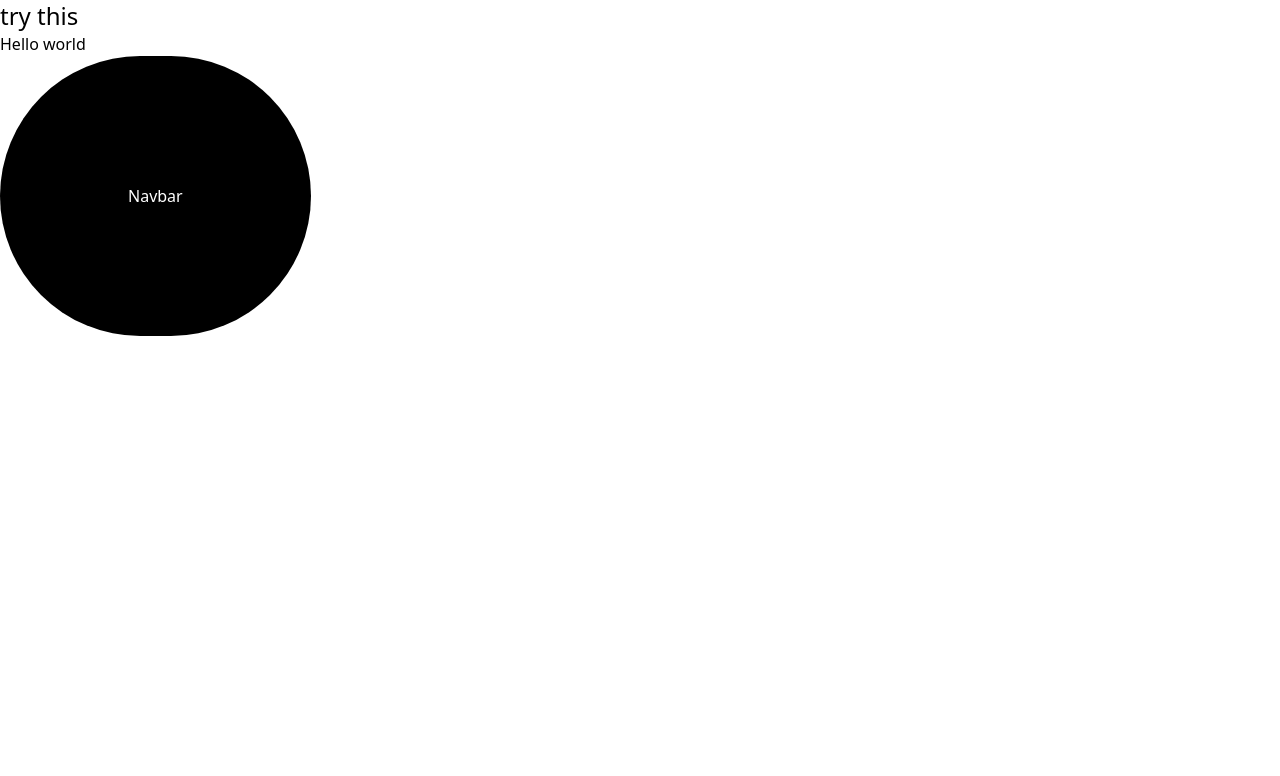
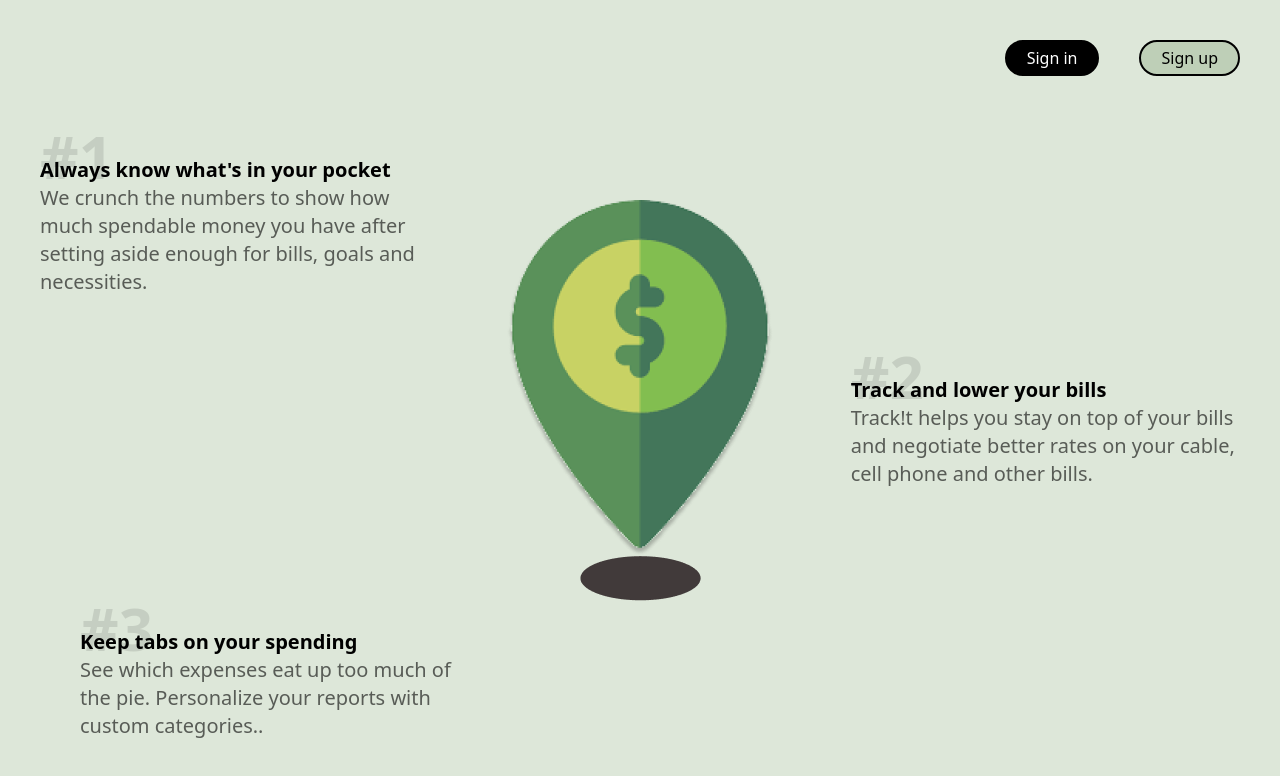
Before and after one commit to devCohort/budget-tracker, a React (Create React App) app: page / in a window 1280 px wide. Shown: the top 776 px of the page. Built offline with nearby package versions, Linux system fonts and the light colour scheme.

Commit message:
landing page

```diff
--- a/src/App.js
+++ b/src/App.js
@@ -1,19 +1,16 @@
 import { Routes, Route, Link } from "react-router-dom";
 import * as React from "react";
-import HomePage from "./Components/pages/HomePage/HomePage";
 import Login from "./Components/pages/LoginPage/Login";
 import classes from "./App.module.css";
+import LandingPage from "./Components/pages/LandingPage/LandingPage";
 
 
 function App() {
   return (
 
     <div className="App">
-
-      <p className={classes.app}>try this</p>
-
       <Routes>
-        <Route path="/" element={<HomePage />} />
+        <Route path="/" element={<LandingPage />} />
         <Route path="login" element={<Login />} />
       </Routes>
       </div>
--- /dev/null
+++ b/src/Components/pages/LandingPage/LandingPage.js
@@ -0,0 +1,49 @@
+import React from 'react'
+import classes from './LandingPage.module.css'
+import logo from "../../../assets/images/logo.png"
+import ellipse from "../../../assets/images/ellipse.png"
+
+
+
+function LandingPage() {
+  return (
+    <div className={classes.landing}>
+        <div className={classes.imageBox}>
+            <img src={logo} alt="logo" />
+            <img src={ellipse} alt="ellipse" />
+        </div>
+
+        <div className={classes.buttons}>
+            <button className={classes.btn1}>Sign in</button>
+            <button className={classes.btn2}>Sign up</button>
+        </div>
+
+        <div className={classes.text1}>
+                <h2 className={classes.h2}>#1</h2>
+                <h4 className={classes.h4}>Always know what's in your pocket</h4>
+                <p className={classes.p}>We crunch the numbers to show how much
+                spendable money you have after setting aside
+                enough for bills, goals and necessities.</p>
+        </div>
+        <div className={classes.text2}>
+            <div className={classes.text2Content}>
+                <h2 className={classes.h2}>#2</h2>
+                <h4 className={classes.h4}>Track and lower your bills</h4>
+                <p className={classes.p}>
+                Track!t helps you stay on top of your
+                bills and negotiate better rates on your cable,
+                cell phone and other bills.</p>
+            </div>
+        </div>
+        <div className={classes.text3}>
+                <h2 className={classes.h2}>#3</h2>
+                <h4 className={classes.h4}>Keep tabs on your spending</h4>
+                <p className={classes.p}>
+                    See which expenses eat up too much of the pie.
+                    Personalize your reports with custom categories..</p>
+        </div>
+    </div>
+  )
+}
+
+export default LandingPage
--- /dev/null
+++ b/src/Components/pages/LandingPage/LandingPage.module.css
@@ -0,0 +1,49 @@
+@tailwind base;
+@tailwind components;
+@tailwind utilities;
+
+.landing {
+  @apply p-10 bg-[#DDE7D9] h-screen relative;
+}
+
+.buttons {
+  @apply space-x-10 flex justify-end;
+}
+
+.btn1 {
+  @apply px-5 py-1 bg-black text-white rounded-3xl border-2 border-black;
+}
+
+.btn2 {
+  @apply bg-[#BECFB7] text-black px-5 py-1  text-black rounded-3xl border-2 border-black;
+}
+
+.text1 {
+  @apply w-2/6 my-5 text-xl;
+}
+
+.text2 {
+  @apply my-5 text-xl grid grid-cols-6 gap-4;
+}
+.text2Content {
+  @apply col-end-7 col-span-2;
+}
+
+.text3 {
+  @apply w-2/6 mt-20 ml-10 text-xl;
+}
+
+.h2 {
+  @apply font-bold  text-6xl opacity-10 translate-y-1/2;
+}
+.h4 {
+  @apply font-bold;
+}
+
+.p {
+  @apply font-medium opacity-60;
+}
+
+.imageBox {
+  @apply absolute top-1/4 right-2/4 translate-x-1/2 grid justify-items-center;
+}
```
Also changed, not shown: src/assets/images/ellipse.png (added), src/assets/images/logo.png (added).
